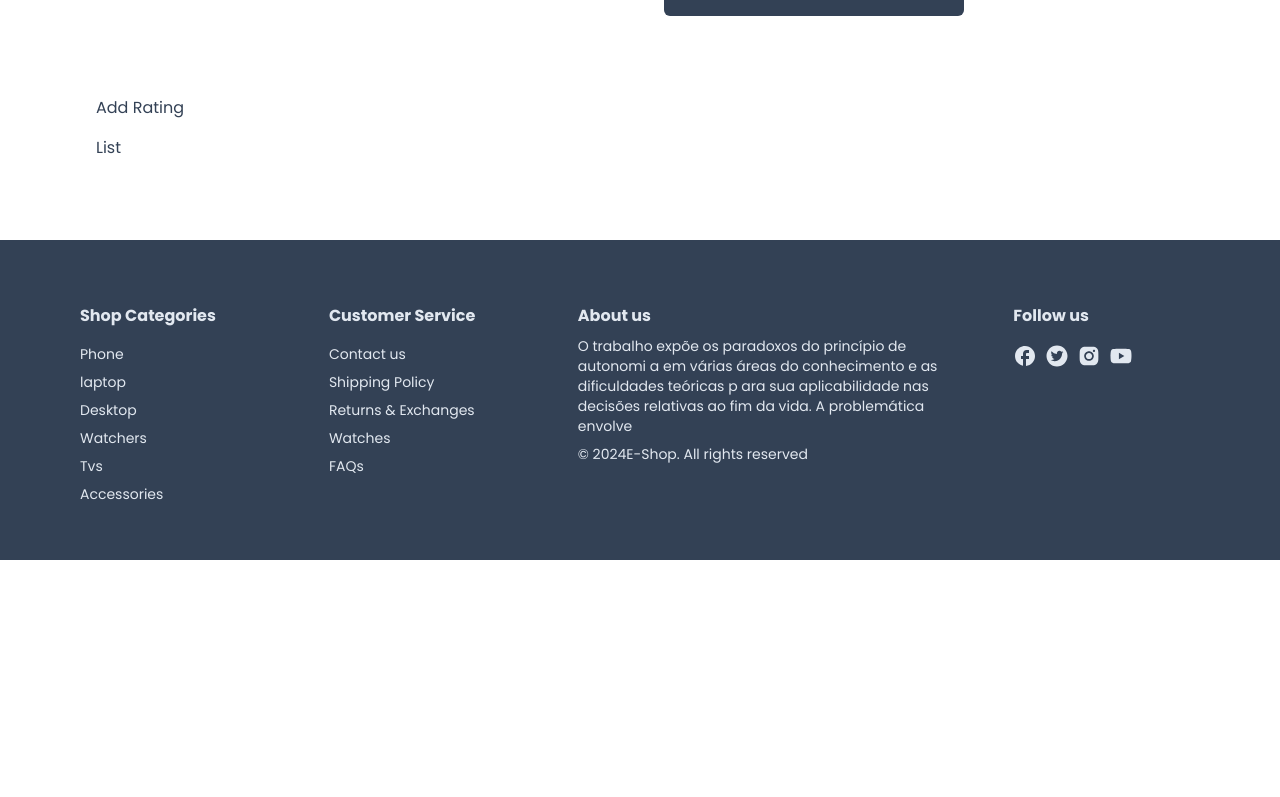
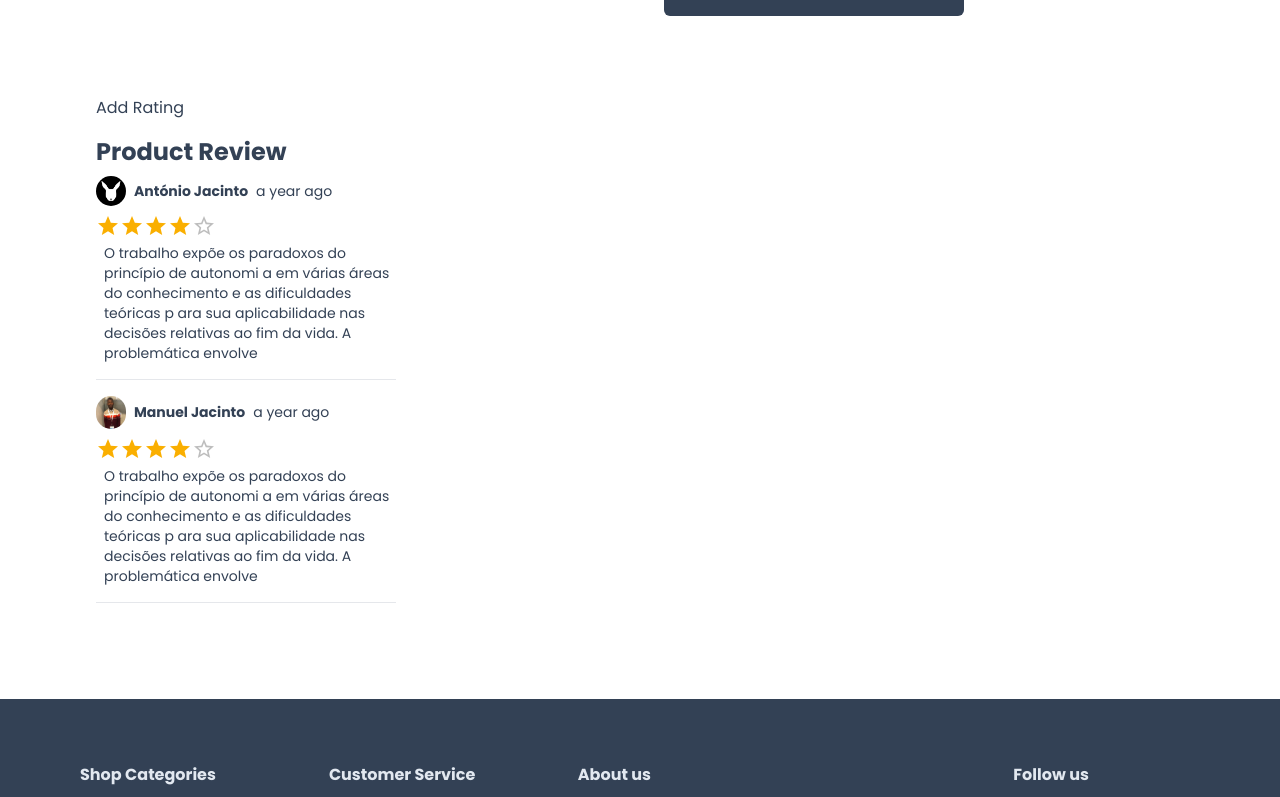
Before and after one commit to AntonioJacinto11672/E-shop, a Next.js app: page /product/1 in a window 1280 px wide. Shown: the part 703-1500 px from the top of the page. Before the commit the page ends 1263 px from the top, so only its background shows below. Built offline with nearby package versions, Linux system fonts and the light colour scheme; a web font is replaced by a local one.

Commit message:
Criando o add cart, cartProvider e hooks for to cart useCart

```diff
--- /dev/null
+++ b/app/components/Avatar.tsx
@@ -0,0 +1,23 @@
+import Image from "next/image";
+import {  FaUserCircle } from "react-icons/fa";
+
+interface AvatarProps {
+    src?: string | null | undefined
+}
+
+const Avatar: React.FC<AvatarProps> = ({ src }) => {
+    if (src) {
+        return  <Image
+            src={src}
+            alt="Avatar"
+            className="rounded-full"
+            height="30"
+            width="30"
+        />
+    }
+    return (
+        <FaUserCircle size={24} />
+    );
+}
+
+export default Avatar;
--- /dev/null
+++ b/app/components/Heading.tsx
@@ -0,0 +1,12 @@
+interface HeadingProps {
+    title: string;
+    center?: boolean;
+}
+
+const Heading: React.FC<HeadingProps> = ({title, center}) => {
+    return ( <div className={center ?"text-center":"text-start"}>
+        <h1 className="font-bold text-2xl ">{title}</h1>
+    </div> );
+}
+
+export default Heading;
--- a/app/layout.tsx
+++ b/app/layout.tsx
@@ -3,6 +3,7 @@ import type { Metadata } from 'next'
 import { Poppins } from 'next/font/google'
 import Footer from './components/footer/Footer';
 import NavBar from './components/navBar/NavBar';
+import CartProvider from '@/providers/CartProvider';
 
 const poppins = Poppins({ subsets: ['latin'], weight: ['400', '700'] })
 
@@ -19,11 +20,13 @@ export default function RootLayout({
   return (
     <html lang="en">
       <body className={`${poppins.className} text-slate-700`}>
-        <div className="flex flex-col min-h-screen">
-          <NavBar/>
-          <main className='flex-grow'>{children}</main>
-          <Footer />
-        </div>
+        <CartProvider>
+          <div className="flex flex-col min-h-screen">
+            <NavBar />
+            <main className='flex-grow'>{children}</main>
+            <Footer />
+          </div>
+        </CartProvider>
       </body>
     </html>
   )
--- /dev/null
+++ b/app/product/ListRating.tsx
@@ -0,0 +1,32 @@
+import Heading from "../components/Heading";
+import moment from "moment";
+import { Rating } from "@mui/material";
+import Avatar from "@/app/components/Avatar";
+interface ListRatingProps {
+    product: any;
+
+}
+
+const ListRating: React.FC<ListRatingProps> = ({ product }) => {
+    return (<div>
+        <Heading title="Product Review" />
+        <div className="text-sm mt-2">
+            {product.reviews && product.reviews.map((review: any) => {
+                return <div key={review.id} className="max-w-[300px]">
+                    <div className="flex gap-2 items-center">
+                        <Avatar src={review?.users.image} />
+                        <div className="font-semibold">{review?.users.name}</div>
+                        <div className="font-light">{moment(review.createdDate).fromNow()}</div>
+                    </div>
+                    <div className="mt-2">
+                        <Rating value={review.rating} readOnly />
+                        <div className="ml-2">{review.comment}</div>
+                        <hr className="mt-4 mb-4" />
+                    </div>
+                </div>
+            })}
+        </div>
+    </div>);
+}
+
+export default ListRating;
--- a/app/product/[productId]/ProductDetails.tsx
+++ b/app/product/[productId]/ProductDetails.tsx
@@ -4,6 +4,7 @@ import Button from "@/app/components/Button";
 import ProductImage from "@/app/components/products/ProductImage";
 import SetColor from "@/app/components/products/SetColor";
 import SetQuantity from "@/app/components/products/SetQuantity";
+import { useCart } from "@/hooks/useCart";
 import { Rating } from "@mui/material";
 import Image from "next/image";
 import { useCallback, useState } from "react"; /* Gambiarra porque não aceita o use cliente */
@@ -33,6 +34,8 @@ export type SelectedImageType = {
 const Horizontal = () => <hr className="w-[30%]  my-2" />
 
 const ProductDetails: React.FC<ProductDetailsProps> = ({ product }) => {
+    /* const [cartTotalQty] = useCart() */
+
     const [cartProduct, setCartProduct] =
         useState<CartProductType>({
             id: product.id,
--- a/app/product/[productId]/page.tsx
+++ b/app/product/[productId]/page.tsx
@@ -1,6 +1,8 @@
 import Container from "@/app/components/Container";
 import { product } from "@/utils/product";
 import ProductDetails from "./ProductDetails";
+import ListRating from "../ListRating";
+
 
 interface IPrams {
     productId?: string;
@@ -16,7 +18,8 @@ const Product = ({ params }: { params: IPrams }) => {
                 <ProductDetails product={product} />
                 <div className="flex flex-col mt-20 gap-4 ">
                     <div>Add Rating</div>
-                    <div>List</div>
+                    <ListRating product={product} />
+
                 </div>
             </Container>
         </div>
--- /dev/null
+++ b/hooks/useCart.tsx
@@ -0,0 +1,33 @@
+import { createContext, useContext, useState } from "react";
+
+
+type CartContextType = {
+    cartTotalQty: number | null | undefined;
+}
+
+
+export const CartContext =
+createContext<CartContextType | null>(null)
+
+interface Props {
+    [propName: string]: any;
+}
+
+export const CartContextProvider = (props: Props) => {
+
+    const [cartTotalQty, setCartTotalQty] = useState(0)
+    const value = {
+        cartTotalQty
+    }
+    return <CartContext.Provider value={value}  {...props}/>
+}
+
+export const useCart = () => {
+    const context = useContext(CartContext)
+
+    if (context === null) {
+        throw new Error("useCart must be used within a CartContextProvider")
+    }
+
+    return context
+}
--- a/next.config.js
+++ b/next.config.js
@@ -1,4 +1,8 @@
 /** @type {import('next').NextConfig} */
-const nextConfig = {}
+const nextConfig = {
+    images: {
+        domains: ["firebasestorege.googleapi.com","lh3.googleusercontent.com"]
+    }
+}
 
 module.exports = nextConfig
--- a/package.json
+++ b/package.json
@@ -18,6 +18,7 @@
     "autoprefixer": "10.4.19",
     "eslint": "8.57.0",
     "eslint-config-next": "14.2.3",
+    "moment": "^2.30.1",
     "next": "14.2.3",
     "postcss": "8.4.38",
     "react": "18.3.1",
--- /dev/null
+++ b/providers/CartProvider.tsx
@@ -0,0 +1,13 @@
+'use client'
+import { CartContextProvider } from "@/hooks/useCart";
+
+
+interface CartProviderProps {
+    children: React.ReactNode
+}
+
+const CartProvider: React.FC<CartProviderProps> = ({ children }) => {
+    return <CartContextProvider>{children}</CartContextProvider>
+}
+
+export default CartProvider;
--- a/utils/product.ts
+++ b/utils/product.ts
@@ -62,7 +62,7 @@ export const product =
                 name: "Manuel Jacinto",
                 email: "antjacinto11672@gmail.com",
                 emailVerifield: null,
-                image: "/user.png",
+                image: "/user.jpeg",
                 hashedPassword: null,
                 createAt: "2023-06-26T15:40:52.558Z",
                 updateAt: "2023-06-26T15:40:52.558Z",
```
Also changed, not shown: public/user.jpeg (added), 1 other file (tests, documents, lock files or other folders).
